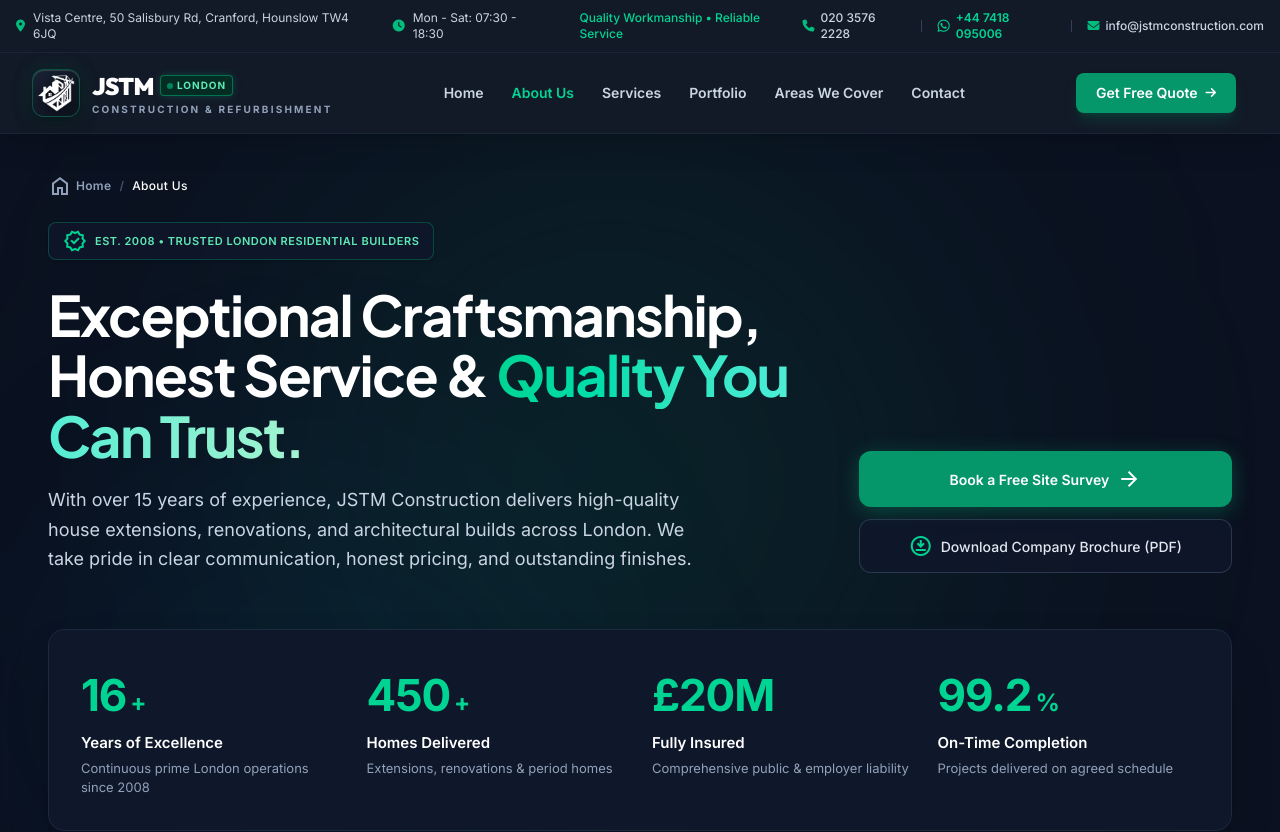
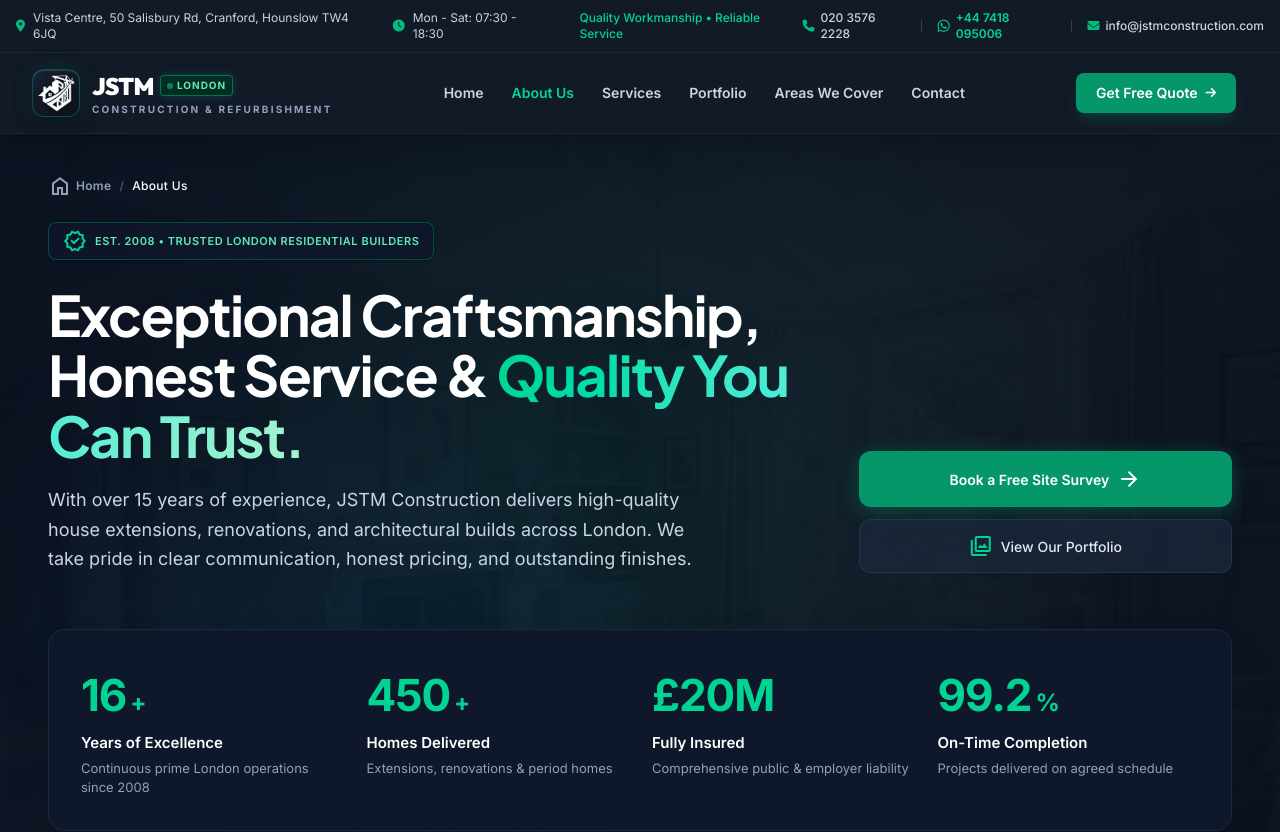
Before and after one commit to adnan931-maker/jstm-construction, a Next.js app: page /about-us in a window 1280 px wide. Shown: the top 832 px of the page. Built offline with nearby package versions, Linux system fonts and the light colour scheme.

Commit message:
About Us hero: add bg image, fix hover button, remove brochure, add View Portfolio CTA

```diff
--- a/src/app/about-us/page.tsx
+++ b/src/app/about-us/page.tsx
@@ -154,9 +154,21 @@
 
           {/* SECTION 1: HERO SECTION */}
           <section className="relative w-full bg-[#0b1120] text-white overflow-hidden border-b border-slate-800/80">
+            {/* Hero Background Image */}
+            <div className="absolute inset-0 z-0 overflow-hidden">
+              <Image
+                src="/assets/images/kensington_refurbishment.jpg"
+                alt="Premium London residential renovation by JSTM Construction"
+                fill
+                className="object-cover object-center opacity-20"
+                priority
+              />
+              <div className="absolute inset-0 bg-gradient-to-br from-[#0b1120]/95 via-[#0b1120]/80 to-[#0b1120]/90" />
+            </div>
+
             {/* Atmospheric Ambient Glows */}
-            <div className="absolute top-0 right-1/4 w-[700px] h-[700px] bg-emerald-500/10 rounded-full blur-[140px] pointer-events-none -z-0" />
-            <div className="absolute top-80 left-10 w-[550px] h-[550px] bg-sky-500/5 rounded-full blur-[120px] pointer-events-none -z-0" />
+            <div className="absolute top-0 right-1/4 w-[700px] h-[700px] bg-emerald-500/8 rounded-full blur-[140px] pointer-events-none z-0" />
+            <div className="absolute top-80 left-10 w-[550px] h-[550px] bg-sky-500/5 rounded-full blur-[120px] pointer-events-none z-0" />
 
             <div className="relative z-10 max-w-[1280px] mx-auto px-4 md:px-8 lg:px-12 pt-8 sm:pt-10 pb-14 sm:pb-20">
               {/* Breadcrumb */}
@@ -193,24 +205,23 @@
                   </p>
                 </div>
 
-                <div className="lg:col-span-4 flex flex-col sm:flex-row lg:flex-col gap-2.5 sm:gap-3 pt-2 sm:pt-4 lg:pt-0">
+                <div className="lg:col-span-4 flex flex-col sm:flex-row lg:flex-col gap-3 pt-2 sm:pt-4 lg:pt-0">
                   <a
                     href="#consultation-booking"
-                    className="inline-flex items-center justify-center gap-2 bg-emerald-600 hover:bg-emerald-500 text-white text-[13px] sm:text-[14px] px-5 py-3 sm:px-6 sm:py-4 rounded-xl shadow-[0_4px_20px_rgba(5,150,105,0.4)] transition-all duration-150 font-semibold group text-center"
+                    className="inline-flex items-center justify-center gap-2 bg-emerald-600 hover:bg-emerald-500 active:bg-emerald-700 text-white no-underline text-[13px] sm:text-[14px] px-5 py-3 sm:px-6 sm:py-4 rounded-xl shadow-[0_4px_20px_rgba(5,150,105,0.4)] hover:shadow-[0_6px_24px_rgba(5,150,105,0.55)] transition-all duration-200 font-semibold group text-center"
                   >
                     <span>Book a Free Site Survey</span>
-                    <span className="material-symbols-outlined text-[16px] sm:text-[18px] group-hover:translate-x-1 transition-transform">
+                    <span className="material-symbols-outlined text-[16px] sm:text-[18px] group-hover:translate-x-1 transition-transform duration-200">
                       arrow_forward
                     </span>
                   </a>
-                  <button
-                    type="button"
-                    onClick={() => alert("Downloading JSTM Company Prospectus (PDF) - 2025 Edition")}
-                    className="inline-flex items-center justify-center gap-2 bg-slate-900/80 hover:bg-slate-800 text-slate-200 border border-slate-700/80 text-[13px] sm:text-[14px] px-5 py-3 sm:px-6 sm:py-3.5 rounded-xl transition-all duration-150 font-medium text-center"
+                  <a
+                    href="/portfolio"
+                    className="inline-flex items-center justify-center gap-2 bg-slate-800/70 hover:bg-slate-700/80 active:bg-slate-900 text-slate-200 hover:text-white no-underline border border-slate-700/60 hover:border-slate-500/60 text-[13px] sm:text-[14px] px-5 py-3 sm:px-6 sm:py-3.5 rounded-xl transition-all duration-200 font-medium text-center group"
                   >
-                    <span className="material-symbols-outlined text-[16px] sm:text-[18px] text-emerald-400">download_for_offline</span>
-                    <span>Download Company Brochure (PDF)</span>
-                  </button>
+                    <span className="material-symbols-outlined text-[16px] sm:text-[18px] text-emerald-400">photo_library</span>
+                    <span>View Our Portfolio</span>
+                  </a>
                 </div>
               </div>
 
```
